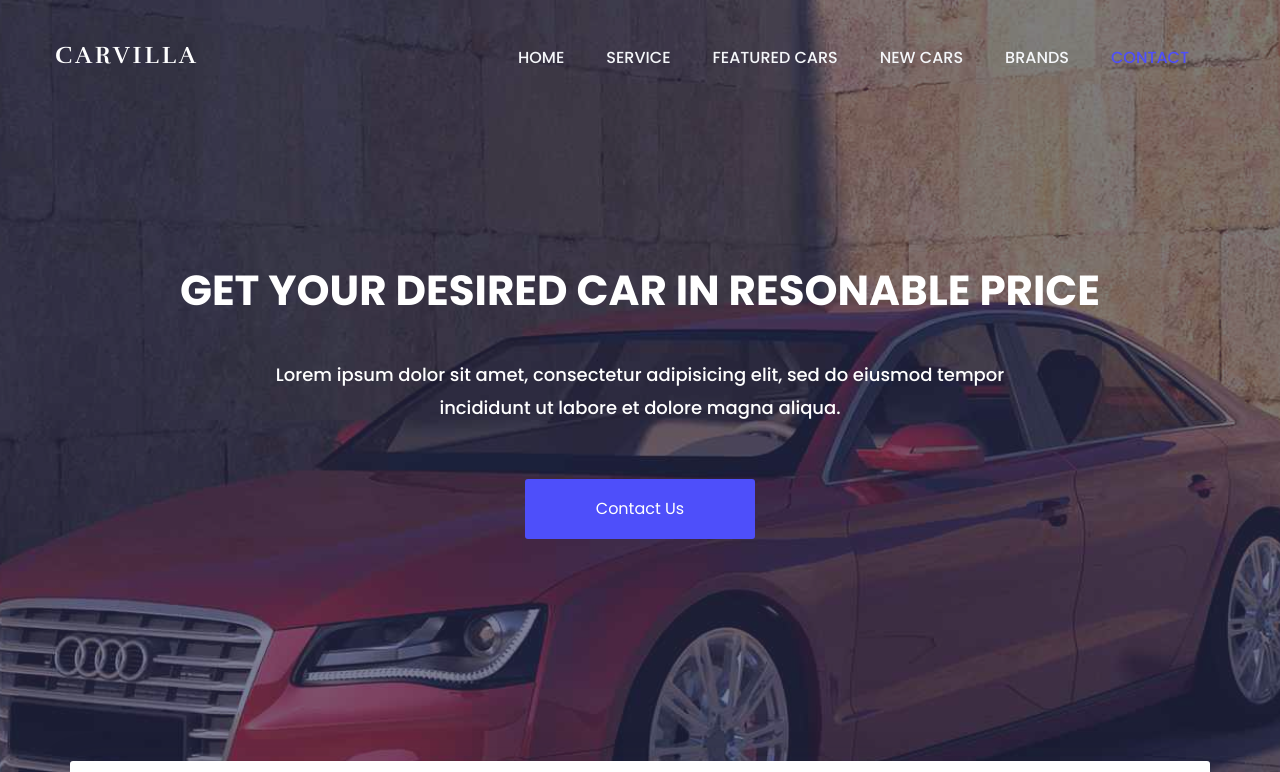
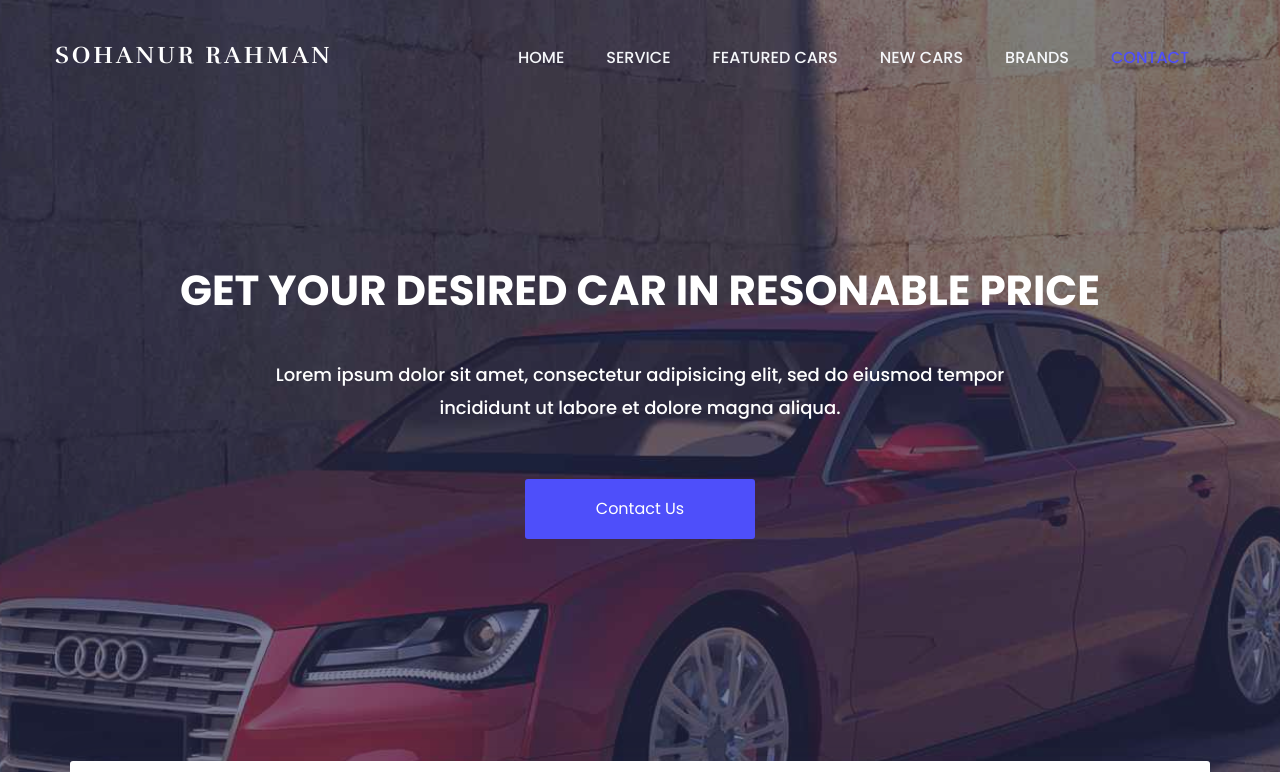
Before and after one commit to SohanurRahman-Sohan/carvilla, a plain HTML site: page sourcecode/index.html in a window 1280 px wide. Shown: the top 772 px of the page. Drawn offline with nearby package versions, Linux system fonts and the light colour scheme.

Commit message:
Carvilla to Sohan

```diff
--- a/sourcecode/index.html
+++ b/sourcecode/index.html
@@ -78,7 +78,7 @@
 				                <button type="button" class="navbar-toggle" data-toggle="collapse" data-target="#navbar-menu">
 				                    <i class="fa fa-bars"></i>
 				                </button>
-				                <a class="navbar-brand" href="index.html">Carvilla<span></span></a>
+				                <a class="navbar-brand" href="index.html">Sohanur Rahman<span></span></a>
 
 				            </div><!--/.navbar-header-->
 				            <!-- End Header Navigation -->
```
